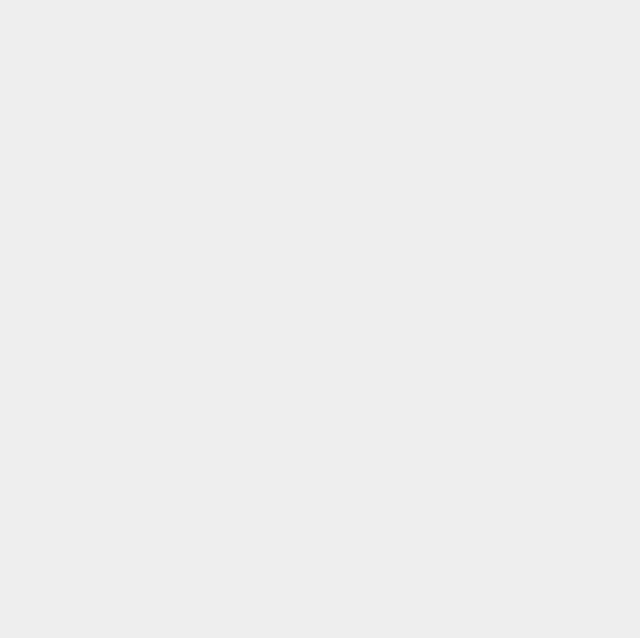
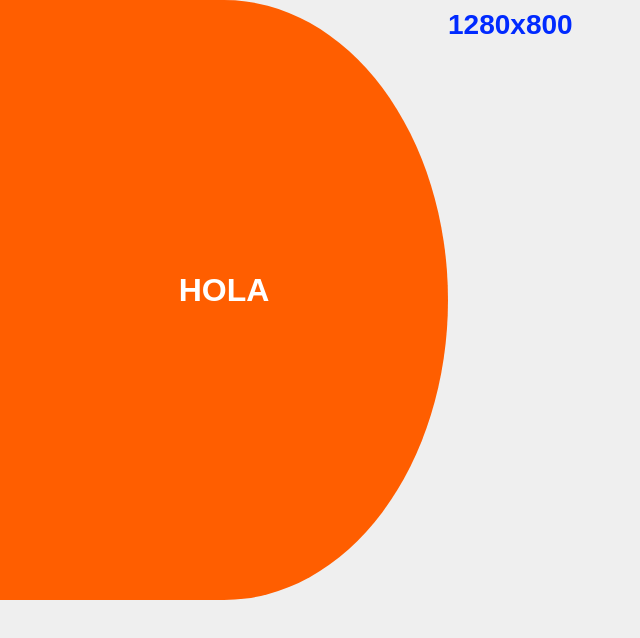
Before and after one commit to HectorLedezma/Proyecto_TI2_UCEN, a React (Create React App) app: page /UserProf in a window 1280 px wide. Before the commit this address had no page. Shown: the top 638 px of the page, without its empty margins (0-640 px from the left). Built offline with nearby package versions, Linux system fonts and the light colour scheme; a web font is replaced by a local one.

Commit message:
Pagina de perfil de usuario

```diff
--- a/src/Routes/index.jsx
+++ b/src/Routes/index.jsx
@@ -3,15 +3,32 @@ import { Routes, Route } from 'react-router-dom';
 
 import Login from '../pages/login';
 import Signup from '../pages/signup';
+import Check from '../pages/check';
+import UserProfile from '../pages/user';
 
 
+function check(){
+    let tokken = localStorage.getItem('Tokken');
+    console.log(tokken);
+    try{
+        if (tokken === true){
+            console.log('aceptado')
+            return(<UserProfile/>);
+        }else{
+            return(<Login/>);
+        }
+    }catch(e){
+        console.log('Error: '+String(e));
+    }
 
+}
 
 function Rutas(){
     return(
         <Routes>
             <Route path='/' element={<Login/>}/>
             <Route path='/signup' element={<Signup/>}/>
+            <Route path='/UserProf' element={<UserProfile/>} />
         </Routes>
     )
 }
--- /dev/null
+++ b/src/pages/user.jsx
@@ -0,0 +1,66 @@
+import {react, useRef, useState, useEffect} from 'react';
+import '../styles/profile.css'
+function UserProfile(){
+
+    let todoRef = useRef();
+
+    const [windowSize, setWindowSize] = useState({
+        width: window.innerWidth,
+        height: window.innerHeight,
+    });
+
+    const handleResize = () => {
+        setWindowSize({
+          width: window.innerWidth,
+          height: window.innerHeight,
+        });
+      };
+
+      useEffect(() => {
+        // Suscribirse al evento de cambio de tamaño de la ventana
+        window.addEventListener('resize', handleResize);
+
+        // Limpiar la suscripción al desmontar el componente
+        return () => {
+          window.removeEventListener('resize', handleResize);
+        };
+      }, []);
+
+
+    const responsivo = (w,h,donde) => {
+        let clase = 'UserHead'
+        let consulta = (Number(h)>(Number(w)-20));
+        console.log(donde+'->'+w+' x '+h);
+        if(consulta){
+            clase = ['Perfil','UserHead','NombreUs'];
+        }else{
+            clase = ['PerfilNR','UserHeadNR','NombreUsNR'];
+        }
+        return clase;
+//
+    }
+
+    const inicio = responsivo(windowSize.width,windowSize.height,'useState');
+    const [claseH,setClaseH] = useState(inicio)
+    //console.log(localStorage.getItem('Tokken'))
+    return(
+        <div ref={todoRef} className={responsivo(windowSize.width,windowSize.height,'0')[0]}>
+            <div className={responsivo(windowSize.width,windowSize.height,'1')[1]}>
+                <h2 className={responsivo(windowSize.width,windowSize.height,'2')[2]}>HOLA</h2>
+            </div>
+            <div className='pagina'>
+                <div className='UserBody'>
+                    <h1 onChange={
+                        ev=>{
+                            ev.preventDefault();
+                            console.log('Cambio')
+                        }
+                    }>{windowSize.width}x{windowSize.height}</h1>
+                </div>
+                <div className='UserFoot'></div>
+            </div>
+        </div>
+    );
+}
+
+export default UserProfile;
--- /dev/null
+++ b/src/styles/profile.css
@@ -0,0 +1,50 @@
+.UserHead{
+    background-color: rgb(255, 94, 0);
+    text-align: center;
+    border-radius: 100%;
+    margin-top: -25%;;
+}
+
+.NombreUs{
+    padding-top: 30%;
+    padding-bottom: 10%;
+    font-size: xx-large;
+    font-weight: bold;
+
+}
+
+.Perfil{
+    display: block;
+}
+
+.UserHeadNR{
+    background-color: rgb(255, 94, 0);
+    height: 600px;
+    display: flex;
+    justify-content: center;
+    align-items: center;
+    border-top-right-radius: 100%;
+    border-bottom-right-radius: 100%;
+    width: 35%;
+
+}
+/*
+
+    text-align: left;
+    border-radius: 100%;
+    display: flex;
+    justify-content: center;
+    align-items: center;
+*/
+.NombreUsNR{
+    font-size: xx-large;
+    font-weight: bold;
+}
+
+.PerfilNR{
+    display:flex;
+}
+
+.pagina{
+    width: 65%;
+}
```
